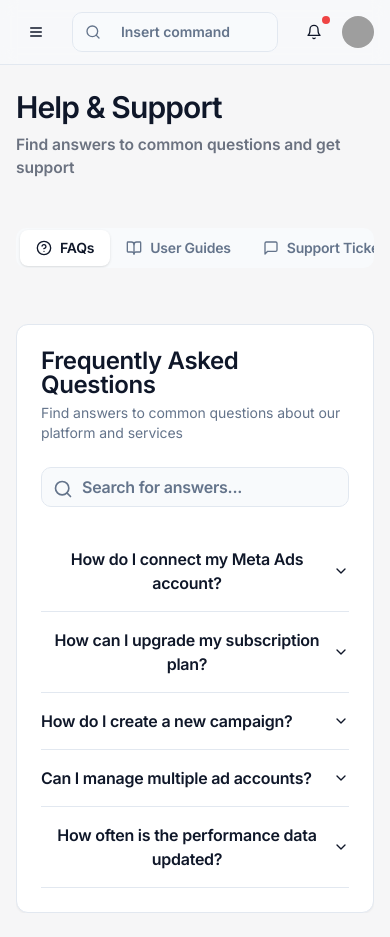
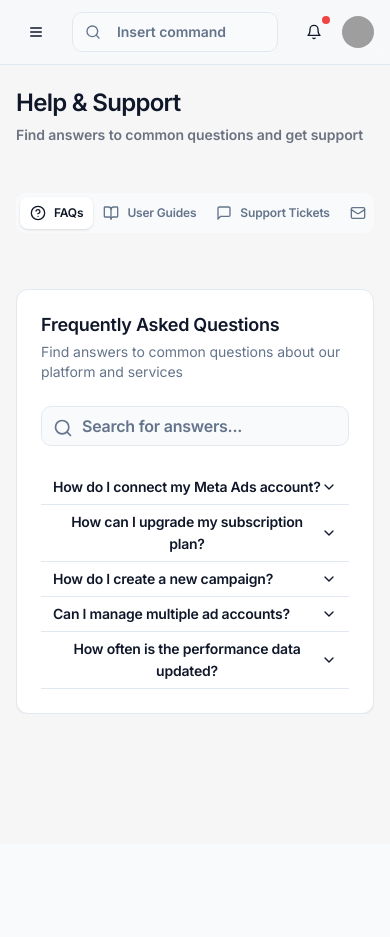
Before and after one commit to Scalevo-GmbH/unify-tracker, a React (Vite) app: page /help in a window 390 px wide. After the commit the page ends 844 px from the top, so only its background shows below. Built offline with nearby package versions, Linux system fonts and the light colour scheme; grey boxes are pictures that could not be loaded; a web font is replaced by a local one.

Commit message:
Adjust font and button sizes on mobile
Reduce font and button sizes for better mobile responsiveness.

```diff
--- a/src/App.css
+++ b/src/App.css
@@ -124,4 +124,24 @@
     padding-left: 0.75rem;
     padding-right: 0.75rem;
   }
+
+  /* Smaller buttons and text for mobile */
+  button,
+  .button,
+  [role="button"] {
+    font-size: 0.875rem;
+    padding: 0.375rem 0.75rem;
+  }
+
+  /* Adjust dashboard tabs for mobile */
+  .dashboard-tab {
+    padding: 0.375rem 0.625rem;
+    font-size: 0.75rem;
+  }
+
+  /* Make icon sizes smaller on mobile */
+  svg, .icon {
+    width: 1rem;
+    height: 1rem;
+  }
 }
--- a/src/components/performance/PerformanceNavTabs.tsx
+++ b/src/components/performance/PerformanceNavTabs.tsx
@@ -26,7 +26,7 @@ export const PerformanceNavTabs: React.FC<PerformanceNavTabsProps> = ({
             data-state={activeTab === "paid-search" ? "active" : "inactive"}
             onClick={() => setActiveTab("paid-search")}
           >
-            <Search className="h-4 w-4 mr-2" />
+            <Search className={`${isMobile ? "h-3 w-3 mr-1" : "h-4 w-4 mr-2"}`} />
             <span className="hidden sm:inline">{t('paidSearch')}</span>
             <span className="sm:hidden">Search</span>
           </button>
@@ -35,7 +35,7 @@ export const PerformanceNavTabs: React.FC<PerformanceNavTabsProps> = ({
             data-state={activeTab === "paid-socials" ? "active" : "inactive"}
             onClick={() => setActiveTab("paid-socials")}
           >
-            <BarChart3 className="h-4 w-4 mr-2" />
+            <BarChart3 className={`${isMobile ? "h-3 w-3 mr-1" : "h-4 w-4 mr-2"}`} />
             <span className="hidden sm:inline">{t('paidSocials')}</span>
             <span className="sm:hidden">Social Ads</span>
           </button>
@@ -44,7 +44,7 @@ export const PerformanceNavTabs: React.FC<PerformanceNavTabsProps> = ({
             data-state={activeTab === "organic-social" ? "active" : "inactive"}
             onClick={() => setActiveTab("organic-social")}
           >
-            <LineChart className="h-4 w-4 mr-2" />
+            <LineChart className={`${isMobile ? "h-3 w-3 mr-1" : "h-4 w-4 mr-2"}`} />
             <span className="hidden sm:inline">{t('organicSocial')}</span>
             <span className="sm:hidden">Organic</span>
           </button>
@@ -53,7 +53,7 @@ export const PerformanceNavTabs: React.FC<PerformanceNavTabsProps> = ({
             data-state={activeTab === "website" ? "active" : "inactive"}
             onClick={() => setActiveTab("website")}
           >
-            <Globe className="h-4 w-4 mr-2" />
+            <Globe className={`${isMobile ? "h-3 w-3 mr-1" : "h-4 w-4 mr-2"}`} />
             <span>{t('website')}</span>
           </button>
           <button
@@ -61,7 +61,7 @@ export const PerformanceNavTabs: React.FC<PerformanceNavTabsProps> = ({
             data-state={activeTab === "email" ? "active" : "inactive"}
             onClick={() => setActiveTab("email")}
           >
-            <Mail className="h-4 w-4 mr-2" />
+            <Mail className={`${isMobile ? "h-3 w-3 mr-1" : "h-4 w-4 mr-2"}`} />
             <span>{t('email')}</span>
           </button>
           <button
@@ -69,7 +69,7 @@ export const PerformanceNavTabs: React.FC<PerformanceNavTabsProps> = ({
             data-state={activeTab === "forms" ? "active" : "inactive"}
             onClick={() => setActiveTab("forms")}
           >
-            <FileText className="h-4 w-4 mr-2" />
+            <FileText className={`${isMobile ? "h-3 w-3 mr-1" : "h-4 w-4 mr-2"}`} />
             <span>{t('forms')}</span>
           </button>
         </div>
--- a/src/styles/global.css
+++ b/src/styles/global.css
@@ -109,6 +109,60 @@ th, td {
     max-width: 100%;
     overflow-x: hidden;
   }
+
+  /* Font size adjustments for mobile */
+  .page-title {
+    font-size: 1.5rem !important;
+    line-height: 1.75rem !important;
+  }
+
+  .page-description {
+    font-size: 0.875rem !important;
+    line-height: 1.25rem !important;
+  }
+
+  h1 {
+    font-size: 1.5rem !important;
+    line-height: 1.75rem !important;
+  }
+
+  h2 {
+    font-size: 1.25rem !important;
+    line-height: 1.5rem !important;
+  }
+
+  h3 {
+    font-size: 1.125rem !important;
+    line-height: 1.375rem !important;
+  }
+
+  p, li, span, div {
+    font-size: 0.875rem !important;
+  }
+
+  /* Button size adjustments for mobile */
+  button, .button, [role="button"] {
+    font-size: 0.875rem !important;
+    padding-left: 0.75rem !important;
+    padding-right: 0.75rem !important;
+    padding-top: 0.375rem !important;
+    padding-bottom: 0.375rem !important;
+  }
+
+  /* Tab adjustments for mobile */
+  .dashboard-tab {
+    font-size: 0.75rem !important;
+    padding: 0.375rem 0.625rem !important;
+  }
+
+  /* Card and metrics adjustments */
+  .card-title, .metric-card-title {
+    font-size: 1rem !important;
+  }
+
+  .metric-card-value, .metric-value {
+    font-size: 1.25rem !important;
+  }
 }
 
 /* Prevent horizontal scrolling on the entire page */
```
